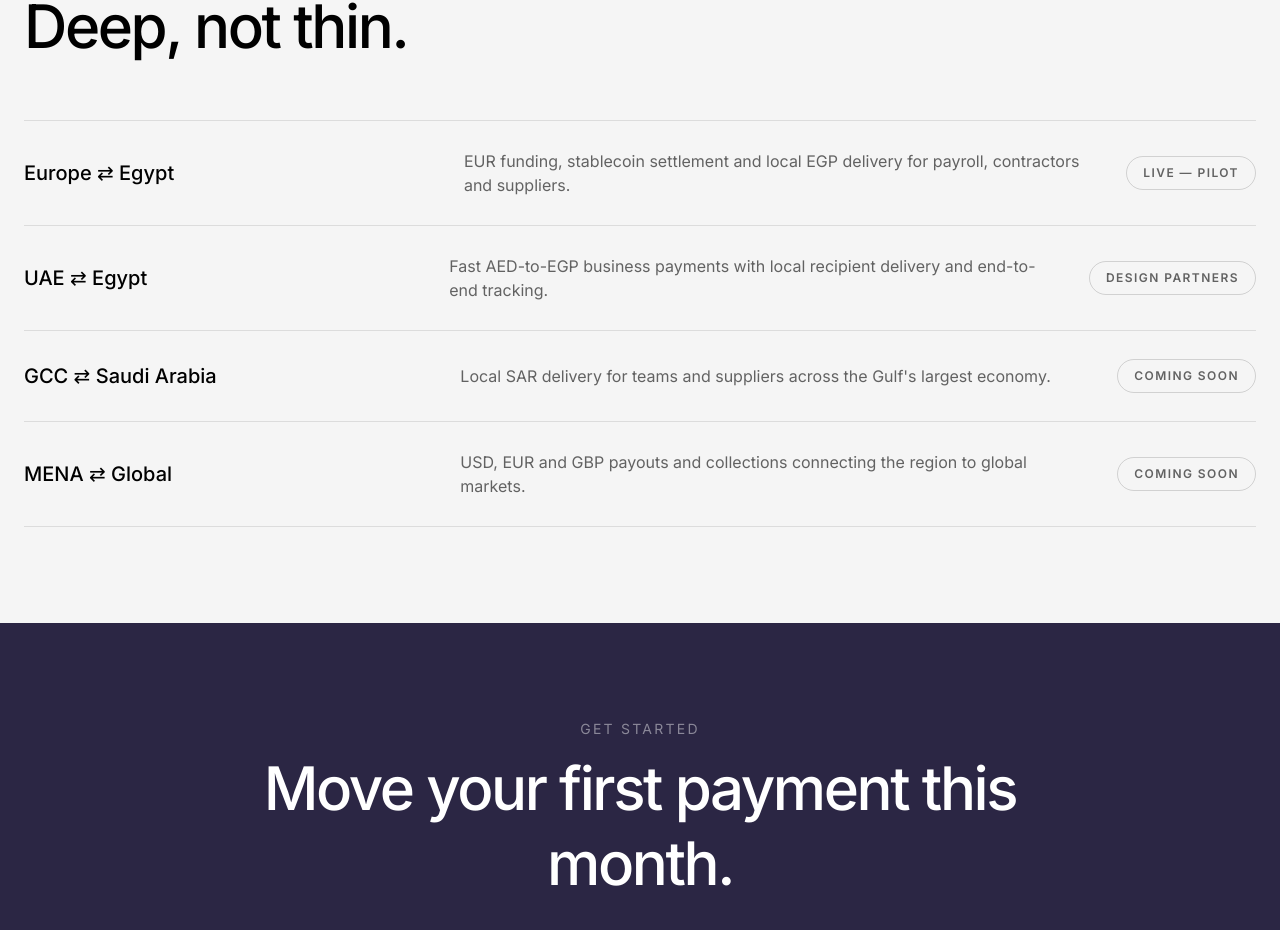
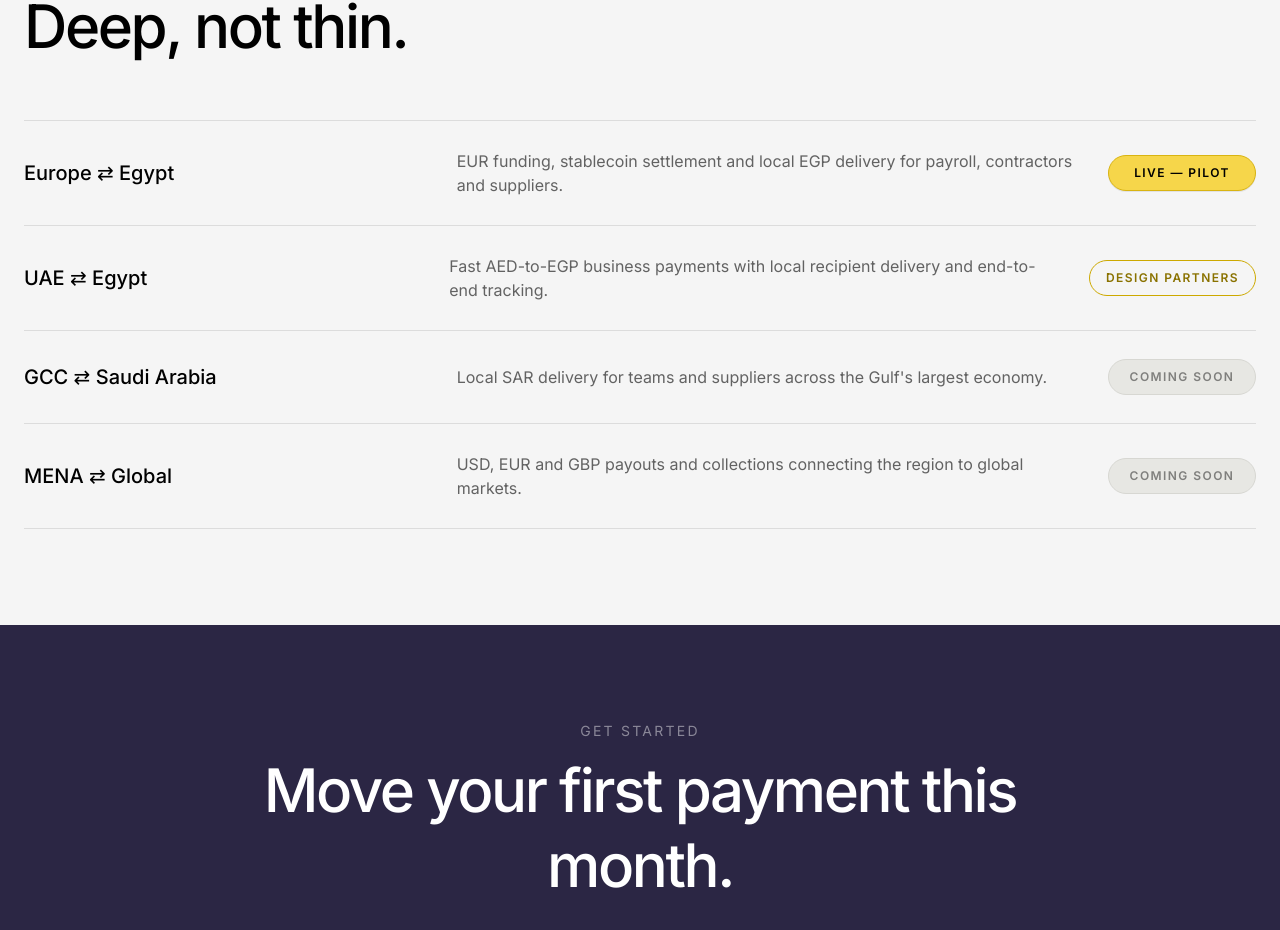
Before and after one commit to Ztudio/wsl, a Next.js app: page / in a window 1280 px wide. Shown: the part 4054-4984 px from the top of the page. Built offline with nearby package versions, Linux system fonts and the light colour scheme; no server answers.

Commit message:
feat: clarify corridor availability states

```diff
--- a/app/components/landing/CorridorSection.tsx
+++ b/app/components/landing/CorridorSection.tsx
@@ -1,9 +1,50 @@
-const corridors: Array<[string, string, string]> = [
-  ["Europe ⇄ Egypt", "EUR funding, stablecoin settlement and local EGP delivery for payroll, contractors and suppliers.", "Live — pilot"],
-  ["UAE ⇄ Egypt", "Fast AED-to-EGP business payments with local recipient delivery and end-to-end tracking.", "Design partners"],
-  ["GCC ⇄ Saudi Arabia", "Local SAR delivery for teams and suppliers across the Gulf's largest economy.", "Coming soon"],
-  ["MENA ⇄ Global", "USD, EUR and GBP payouts and collections connecting the region to global markets.", "Coming soon"],
+type CorridorStatus = "live" | "design-partners" | "coming-soon";
+
+const corridors: Array<{
+  title: string;
+  body: string;
+  status: CorridorStatus;
+}> = [
+  {
+    title: "Europe ⇄ Egypt",
+    body: "EUR funding, stablecoin settlement and local EGP delivery for payroll, contractors and suppliers.",
+    status: "live",
+  },
+  {
+    title: "UAE ⇄ Egypt",
+    body: "Fast AED-to-EGP business payments with local recipient delivery and end-to-end tracking.",
+    status: "design-partners",
+  },
+  {
+    title: "GCC ⇄ Saudi Arabia",
+    body: "Local SAR delivery for teams and suppliers across the Gulf's largest economy.",
+    status: "coming-soon",
+  },
+  {
+    title: "MENA ⇄ Global",
+    body: "USD, EUR and GBP payouts and collections connecting the region to global markets.",
+    status: "coming-soon",
+  },
 ];
+
+const statusStyles: Record<
+  CorridorStatus,
+  { label: string; className: string }
+> = {
+  live: {
+    label: "Live — pilot",
+    className:
+      "border-[#D9B412] bg-[#F6D64A] text-black shadow-[0_1px_0_rgba(0,0,0,0.08)]",
+  },
+  "design-partners": {
+    label: "Design partners",
+    className: "border-[#CDA900] bg-transparent text-[#8A7200]",
+  },
+  "coming-soon": {
+    label: "Coming soon",
+    className: "border-[#D7D7D2] bg-[#E7E7E3] text-black/45",
+  },
+};
 
 export function CorridorSection() {
   return (
@@ -20,18 +61,25 @@ export function CorridorSection() {
         </div>
 
         <div className="divide-y divide-black/10 border-y border-black/10">
-          {corridors.map(([title, body, status]) => (
+          {corridors.map(({ title, body, status }) => {
+            const statusStyle = statusStyles[status];
+
+            return (
               <div
                 key={title}
                 className="grid gap-4 py-7 md:grid-cols-[1.1fr_1.7fr_auto] md:items-center md:gap-8"
               >
                 <h3 className="text-xl font-medium">{title}</h3>
                 <p className="text-black/60">{body}</p>
-              <span className="w-fit rounded-full border border-black/15 px-4 py-2 text-xs font-semibold uppercase tracking-[0.12em] text-black/60">
-                {status}
+                <span
+                  className={`inline-flex min-h-9 w-fit min-w-[148px] items-center justify-center rounded-full border px-4 py-2 text-xs font-semibold uppercase tracking-[0.12em] ${statusStyle.className}`}
+                  aria-label={`Corridor status: ${statusStyle.label}`}
+                >
+                  {statusStyle.label}
                 </span>
               </div>
-          ))}
+            );
+          })}
         </div>
       </div>
     </section>
```
Lines whose indentation alone changed are shown as unchanged.
